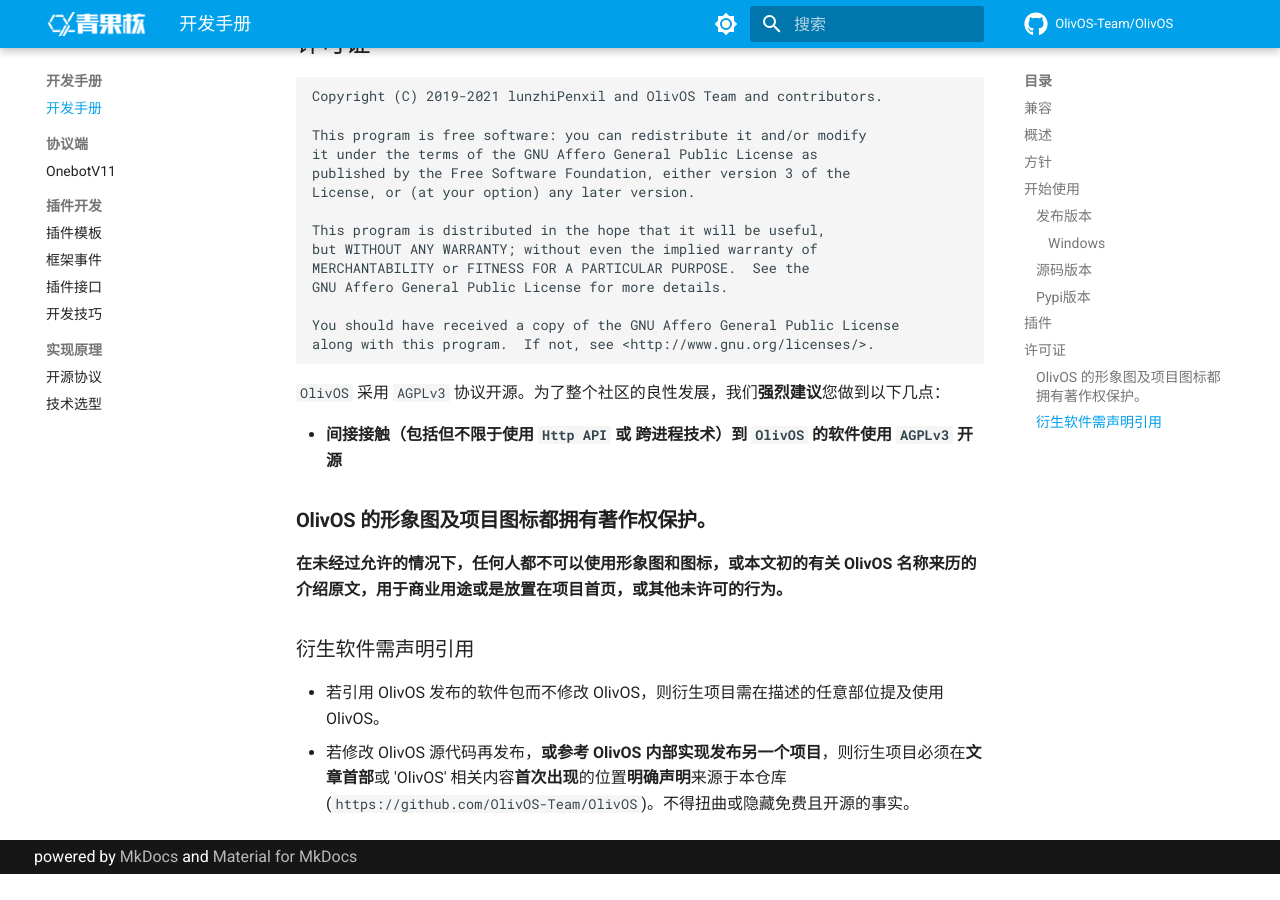
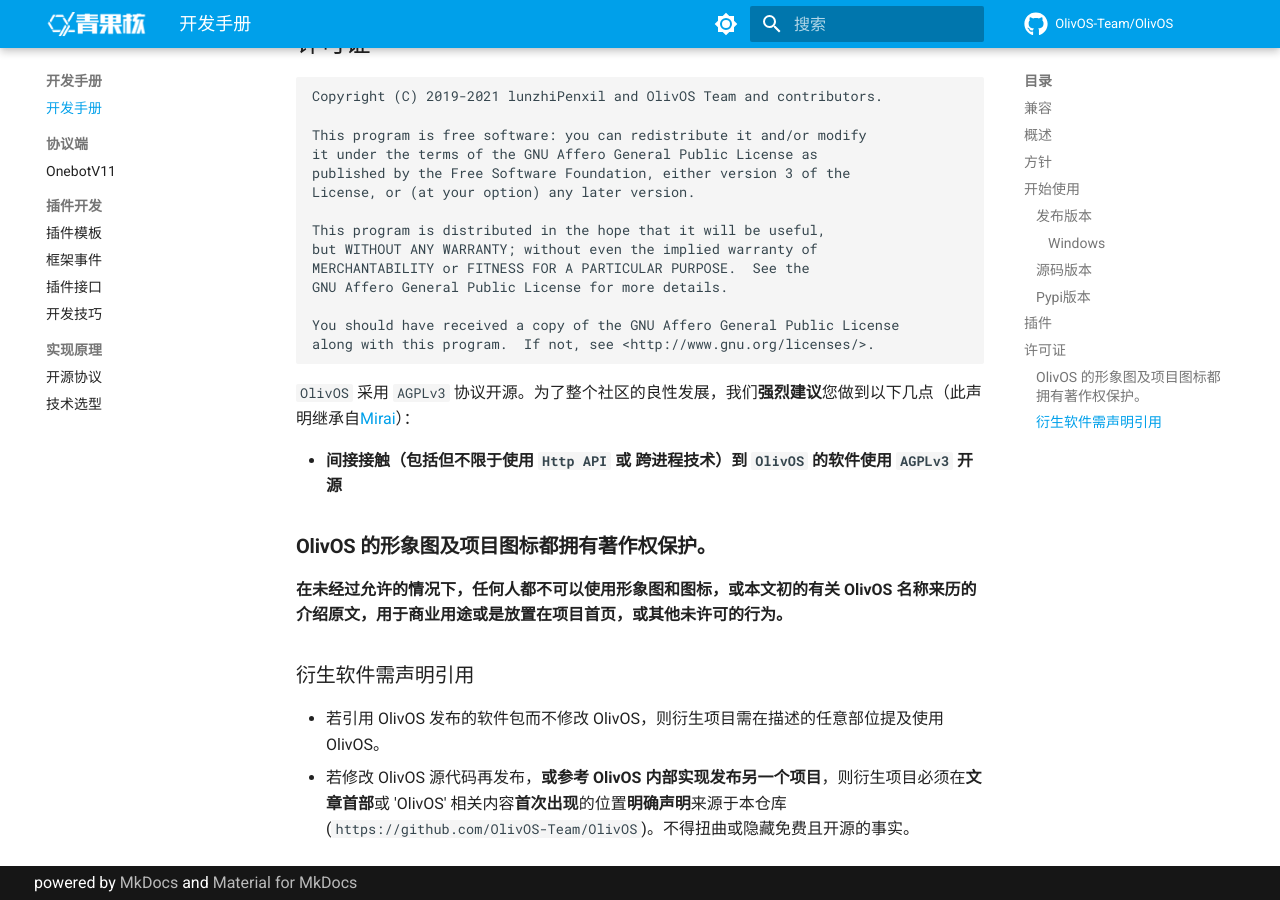
Before and after one commit to OlivOS-Team/OlivOSDoc, an MkDocs documentation site: the page built from docs/OlivOS_README.md, in a window 1280 px wide and 900 px high, scrolled down 2387 px. Built offline with MkDocs 1.6.1 and Material for MkDocs 9.7.7, drawn with Linux system fonts in a browser that asks for light colours; comment, search, counter and statistics services are not loaded; before the commit the page ends 3261 px from its top, so only the background shows below that.

Commit message:
Update OlivOS_README.md

```diff
--- a/docs/OlivOS_README.md
+++ b/docs/OlivOS_README.md
@@ -114,7 +114,7 @@
     You should have received a copy of the GNU Affero General Public License
     along with this program.  If not, see <http://www.gnu.org/licenses/>.
 
-`OlivOS` 采用 `AGPLv3` 协议开源。为了整个社区的良性发展，我们**强烈建议**您做到以下几点：
+`OlivOS` 采用 `AGPLv3` 协议开源。为了整个社区的良性发展，我们**强烈建议**您做到以下几点（此声明继承自[Mirai](https://github.com/mamoe/mirai)）：
 
 - **间接接触（包括但不限于使用 `Http API` 或 跨进程技术）到 `OlivOS` 的软件使用 `AGPLv3` 开源**
 
```
